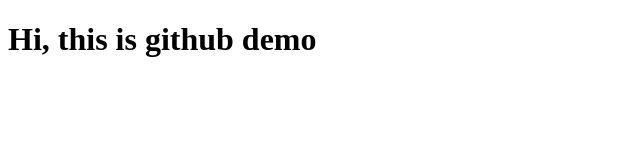
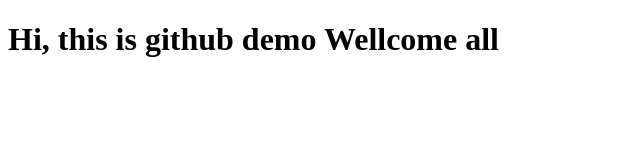
Before and after one commit to Rajakumar98/git-demo1, a plain HTML site: page index.html in a window 1280 px wide. Shown: the whole page, without its empty margins (0-640 px from the left). Drawn offline with Linux system fonts and the light colour scheme.

Commit message:
secondcommit

```diff
--- a/index.html
+++ b/index.html
@@ -4,9 +4,9 @@
     <meta charset="UTF-8">
     <meta http-equiv="X-UA-Compatible" content="IE=edge">
     <meta name="viewport" content="width=device-width, initial-scale=1.0">
-    <title>Document</title>
+    <title>github</title>
 </head>
 <body>
-    <h1>Hi, this is github demo</h1>
+    <h1>Hi, this is github demo Wellcome all</h1>
 </body>
 </html>
```
